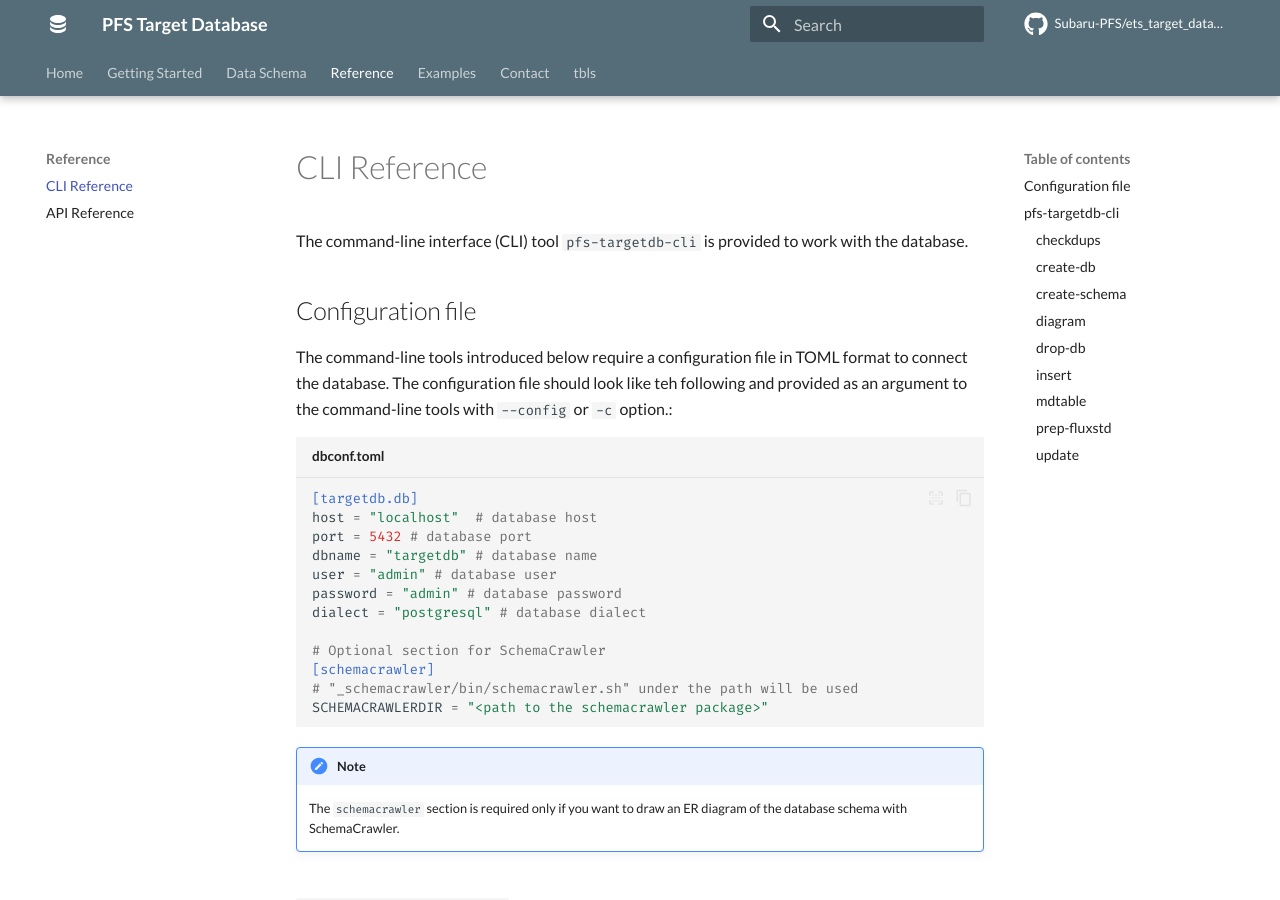
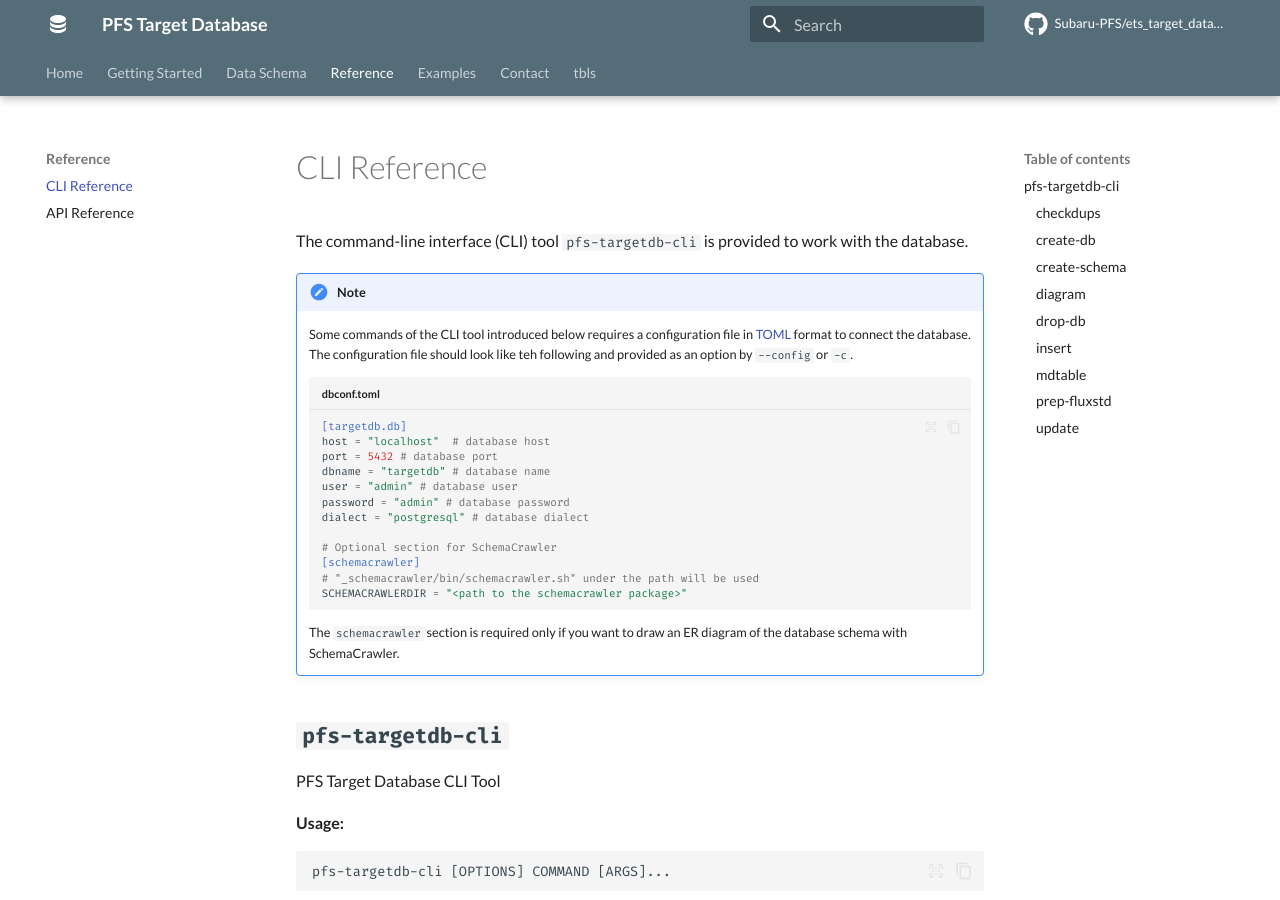
Before and after one commit to Subaru-PFS/ets_target_database, an MkDocs documentation site: the page built from docs/reference/cli.md, in a window 1280 px wide and 900 px high. Built offline with MkDocs 1.6.1 and Material for MkDocs 9.7.7, drawn with Linux system fonts in a browser that asks for light colours; plug-ins that fetch from the network failed and are left out; comment, search, counter and statistics services are not loaded.

Commit message:
Doc: change config example to admonion note
CLI: add placeholders for obsproc operations

````diff
--- a/docs/reference/cli.md
+++ b/docs/reference/cli.md
@@ -2,30 +2,31 @@
 
 The command-line interface (CLI) tool `pfs-targetdb-cli` is provided to work with the database.
 
-## Configuration file
+!!! note Configuration file
 
-The command-line tools introduced below require a configuration file in TOML format to connect the database.
-The configuration file should look like teh following and provided as an argument to the command-line tools with `--config` or `-c` option.:
+    Some commands of the CLI tool introduced below requires a configuration file in [TOML](https://toml.io/en/) format to connect the database.
+    The configuration file should look like teh following and provided as an option by `--config` or `-c`.
 
-```toml title="dbconf.toml"
-[targetdb.db]
-host = "localhost"  # database host
-port = 5432 # database port
-dbname = "targetdb" # database name
-user = "admin" # database user
-password = "admin" # database password
-dialect = "postgresql" # database dialect
+    ```toml title="dbconf.toml"
+    [targetdb.db]
+    host = "localhost"  # database host
+    port = 5432 # database port
+    dbname = "targetdb" # database name
+    user = "admin" # database user
+    password = "admin" # database password
+    dialect = "postgresql" # database dialect
 
-# Optional section for SchemaCrawler
-[schemacrawler]
-# "_schemacrawler/bin/schemacrawler.sh" under the path will be used
-SCHEMACRAWLERDIR = "<path to the schemacrawler package>"
-```
+    # Optional section for SchemaCrawler
+    [schemacrawler]
+    # "_schemacrawler/bin/schemacrawler.sh" under the path will be used
+    SCHEMACRAWLERDIR = "<path to the schemacrawler package>"
+    ```
 
-!!! Note
     The `schemacrawler` section is required only if you want to draw an ER diagram of the database schema with SchemaCrawler.
 
 ## **`pfs-targetdb-cli`**
+
+PFS Target Database CLI Tool
 
 **Usage:**
 
@@ -85,7 +86,7 @@ pfs-targetdb-cli create-db [OPTIONS]
 
 ---
 
-### `create-schema`
+### **`create-schema`**
 
 Create tables of the PFS tartedb in a database.
 
@@ -103,7 +104,7 @@ pfs-targetdb-cli create-schema [OPTIONS]
 
 ---
 
-### `diagram`
+### **`diagram`**
 Generate an ER diagram of a database. You can choose between SchemaCrawler and tbls to generate the diagram.
 The chosen program must be installed.
 
@@ -127,7 +128,7 @@ pfs-targetdb-cli diagram [OPTIONS]
 
 ---
 
-### `drop-db`
+### **`drop-db`**
 
 Drop a database on a PostgreSQL server.
 
@@ -144,7 +145,7 @@ pfs-targetdb-cli drop-db [OPTIONS]
 
 ---
 
-### `insert`
+### **`insert`**
 
 Insert rows into a table in the PFS Target Database.
 
@@ -172,7 +173,7 @@ pfs-targetdb-cli insert [OPTIONS] INPUT_FILE
 
 ---
 
-### `mdtable`
+### **`mdtable`**
 
 Generate a Markdown output of the schema of the PFS Target Database.
 
@@ -189,7 +190,7 @@ pfs-targetdb-cli mdtable [OPTIONS]
 
 ---
 
-### `prep-fluxstd`
+### **`prep-fluxstd`**
 
 Prepare flux standard data for the target database by supplementing additional required fields.
 
@@ -214,7 +215,7 @@ pfs-targetdb-cli prep-fluxstd [OPTIONS] INPUT_DIR OUTPUT_DIR
 
 ---
 
-### `update`
+### **`update`**
 
 Update rows in a table in the PFS Target Database.
 
````
Also changed, not shown: 1 other file.
